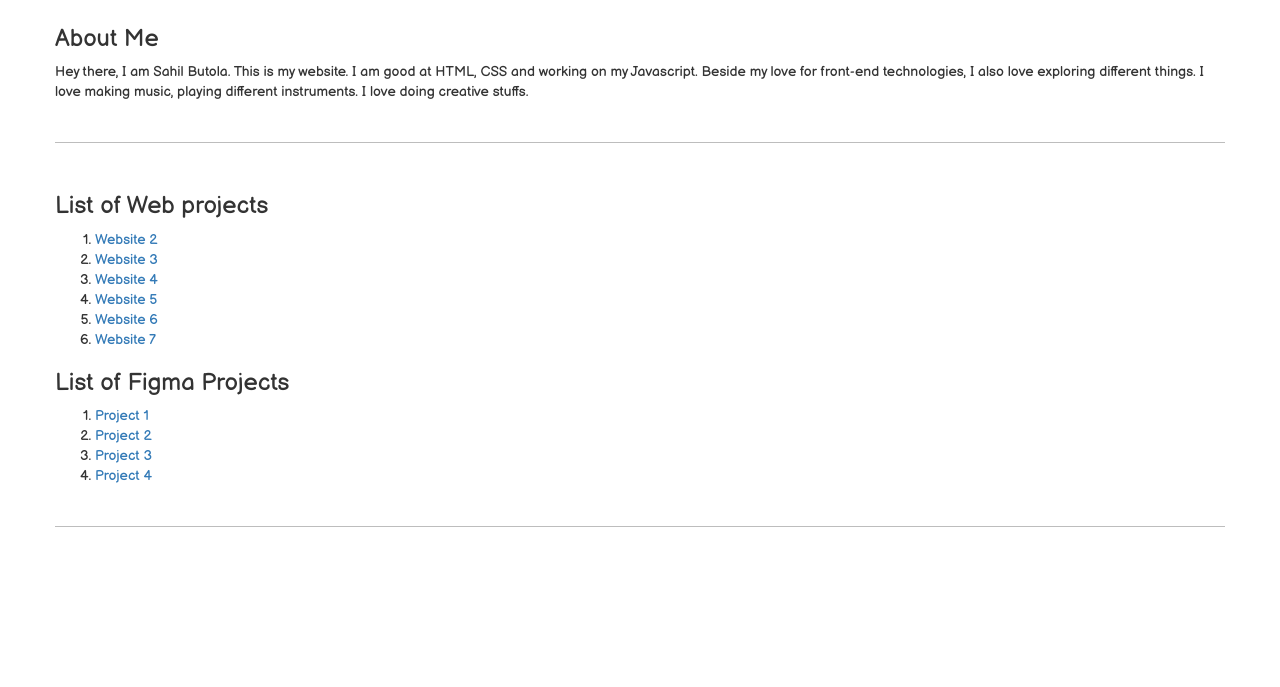
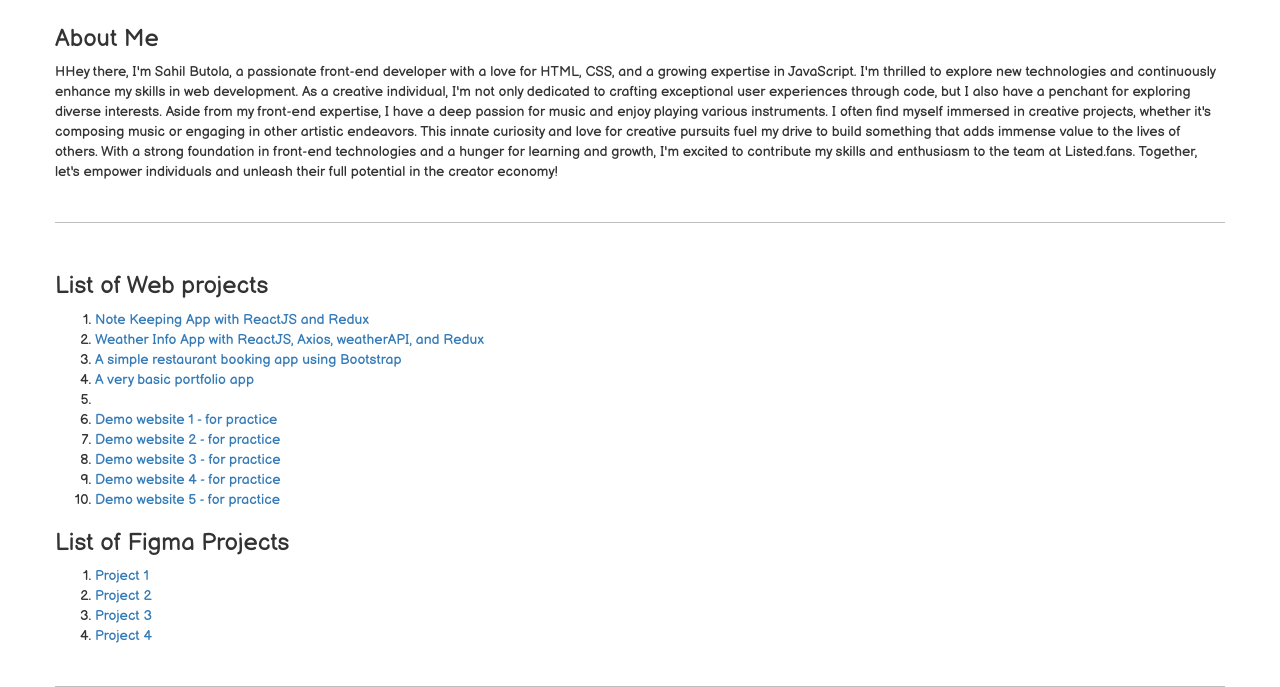
Before and after one commit to sahilbutola08/webchunks, a website: page index.html in a window 1280 px wide. Shown: the part 150-837 px from the top of the page. Before the commit the page ends 800 px from the top, so only its background shows below. Drawn offline with nearby package versions, Linux system fonts and the light colour scheme.

Commit message:
Update index.html

```diff
--- a/index.html
+++ b/index.html
@@ -24,7 +24,12 @@
 		<div class="row row-content">
 			<div class="col" id="about">
 				<h3>About Me</h3>
-				<p>Hey there, I am Sahil Butola. This is my website. I am good at HTML, CSS and working on my Javascript. Beside my love for front-end technologies, I also love exploring different things. I love making music, playing different instruments. I love doing creative stuffs.</p>
+				<p>HHey there, I'm Sahil Butola, a passionate front-end developer with a love for HTML, CSS, and a growing expertise in JavaScript. I'm thrilled to explore new technologies and continuously enhance my skills in web development. As a creative individual, I'm not only dedicated to crafting exceptional user experiences through code, but I also have a penchant for exploring diverse interests.
+
+Aside from my front-end expertise, I have a deep passion for music and enjoy playing various instruments. I often find myself immersed in creative projects, whether it's composing music or engaging in other artistic endeavors. This innate curiosity and love for creative pursuits fuel my drive to build something that adds immense value to the lives of others.
+
+With a strong foundation in front-end technologies and a hunger for learning and growth, I'm excited to contribute my skills and enthusiasm to the team at Listed.fans. Together, let's empower individuals and unleash their full potential in the creator economy!
+</p>
 			</div>
 		</div>
 	</div>
@@ -36,12 +41,15 @@
 				<p>
 					<ol>
 <!-- 						<li><a href="https://my-site-webchunnks.herokuapp.com/index.html">Website 1</a</li> -->
-						<li><a href="https://bootstrap-work.netlify.app/">Website 2</a></li>
-						<li><a href="https://frontes.netlify.app/">Website 3</a></li>
-						<li><a href="https://harsallhprit.netlify.app/">Website 4</a></li>
-						<li><a href="https://4cards-feature-section.netlify.app">Website 5</a></li>
-						<li><a href="https://2column-layout.netlify.app">Website 6</a></li>
-						<li><a href="https://3-column-cards.netlify.app">Website 7</a></li>
+						<li><a href="https://">Note Keeping App with ReactJS and Redux</a></li>
+						<li><a href="https://">Weather Info App with ReactJS, Axios, weatherAPI, and Redux</a></li>
+						<li><a href="https://bootstrap-work.netlify.app/">A simple restaurant booking app using Bootstrap</a></li>
+						<li><a href="https://sahilbutola08.github.io/#t3">A very basic portfolio app</a><li>
+						<li><a href="https://frontes.netlify.app/">Demo website 1 - for practice</a></li>
+						<li><a href="https://harsallhprit.netlify.app/">Demo website 2 - for practice</a></li>
+						<li><a href="https://4cards-feature-section.netlify.app">Demo website 3 - for practice</a></li>
+						<li><a href="https://2column-layout.netlify.app">Demo website 4 - for practice</a></li>
+						<li><a href="https://3-column-cards.netlify.app">Demo website 5 - for practice</a></li>
 					</ol>
 				</p>
 				<h3>List of Figma Projects</h3>
```
